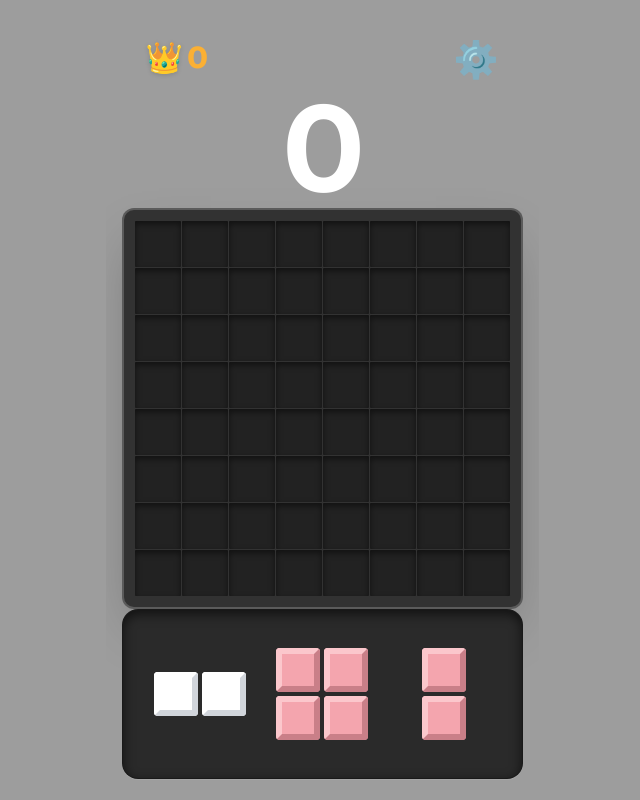
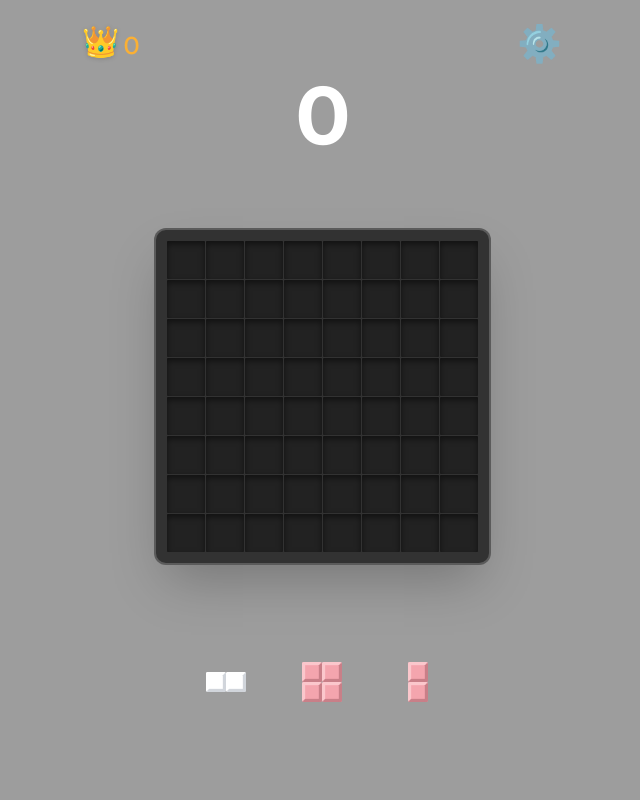
Before and after one commit to yunushi/block-mania, a Next.js app: page / in a window 1280 px wide. Both pictures are taken after a click on the button "PLAY". Shown: the whole page, without its empty margins (318-958 px from the left). Built offline with nearby package versions, Linux system fonts and the light colour scheme.

Commit message:
arayüz değişti

```diff
--- a/src/app/globals.css
+++ b/src/app/globals.css
@@ -4,20 +4,14 @@
   --background: #9d9d9d;
   --foreground: #ffffff;
   --grid-bg: #323232;
-  --cell-bg: #222222; /* Darker cells as in image */
+  --cell-bg: #222222;
   --accent: #f4a5ae;
-  --cell-size: 46px;
+  --cell-size: 38px; /* Web size */
 }
 
-@media (max-width: 420px) {
+@media (max-width: 600px) {
   :root {
-    --cell-size: 38px;
-  }
-}
-
-@media (max-width: 360px) {
-  :root {
-    --cell-size: 32px;
+    --cell-size: 32px; /* Mobile size */
   }
 }
 
--- a/src/app/page.tsx
+++ b/src/app/page.tsx
@@ -40,16 +40,32 @@ export default function Home() {
   }
 
   return (
-    <main className="flex flex-col items-center h-[100dvh] p-4 select-none overflow-hidden relative bg-[#9d9d9d]">
+    <main className="flex flex-col items-center w-full gap-18 h-[100dvh] select-none overflow-hidden relative bg-[#9d9d9d]">
+
+      {/* Combo Indicator - Moved to TOP center */}
+      {showCombo && comboCount > 1 && (
+        <div className="absolute top-18 left-1/2 -translate-x-1/2 whitespace-nowrap mt-20 z-[1000] animate-bounce-in">
+          <div className="combo-text text-5xl font-black italic tracking-tighter">
+            <span className="text-yellow-400 drop-shadow-[0_0_10px_rgba(250,204,21,0.8)]">COMBO </span>
+            <span className="text-white drop-shadow-[0_0_15px_rgba(255,255,255,0.8)]">x{comboCount}</span>
+          </div>
+
+          {comboShoutout && (
+            <div className={`combo-shoutout shoutout-${comboShoutout.type} text-6xl absolute top-14 left-1/2 -translate-x-1/2`}>
+              {comboShoutout.text}
+            </div>
+          )}
+        </div>
+      )}
 
 
       {/* HEADER Layout from Image */}
-      <div className="w-full max-w-lg flex flex-col gap-4 px-6 pt-4 z-20">
+      <div className="w-full ps-4 pe-4 max-w-lg flex flex-col gap-4 pt-4 z-20">
         <div className="flex justify-between items-start">
           {/* Top Left: Crown + High Score */}
           <div className="flex items-center gap-1 mt-2">
-            <span className="text-3xl filter drop-shadow-sm">👑</span>
-            <span className="text-3xl font-extrabold text-[#fbb034] tracking-tight">
+            <span className="text-3xl filter drop-shadow-sm mb-2">👑</span>
+            <span className="text-2xl font-medium text-[#fbb034] tracking-tight">
               {highScore}
             </span>
           </div>
@@ -65,7 +81,7 @@ export default function Home() {
 
         {/* Large Score in Center */}
         <div className="flex justify-center -mt-2">
-          <span className="text-[120px] font-bold text-white leading-none tracking-tight">
+          <span className="text-[80px] font-bold text-white leading-none tracking-tight">
             {score}
           </span>
         </div>
@@ -86,21 +102,6 @@ export default function Home() {
           showPerfect={showPerfect}
         />
 
-        {/* Combo Indicator */}
-        {showCombo && comboCount > 1 && (
-          <div className="absolute -top-12 left-1/2 -translate-x-1/2 whitespace-nowrap z-50">
-            <div className="combo-text text-5xl font-black italic tracking-tighter">
-              <span className="text-yellow-400 drop-shadow-[0_0_10px_rgba(250,204,21,0.8)]">COMBO </span>
-              <span className="text-white drop-shadow-[0_0_15px_rgba(255,255,255,0.8)]">x{comboCount}</span>
-            </div>
-
-            {comboShoutout && (
-              <div className={`combo-shoutout shoutout-${comboShoutout.type} text-6xl absolute top-10 left-1/2 -translate-x-1/2`}>
-                {comboShoutout.text}
-              </div>
-            )}
-          </div>
-        )}
 
         {/* Perfect Clear Indicator */}
         {showPerfect && (
@@ -135,7 +136,7 @@ export default function Home() {
       </div>
 
       {/* Controller / Inventory - Positioned relative instead of fixed to avoid overlap */}
-      <div className="w-full max-w-lg mt-auto mb-8 z-30">
+      <div className="max-w-lg m-0 z-30" style={{ marginBottom: "6rem" }}>
         <BlockInventory
           blocks={inventory}
           onPlace={placeBlock}
--- a/src/components/BlockInventory.tsx
+++ b/src/components/BlockInventory.tsx
@@ -13,11 +13,11 @@ const BlockInventory: React.FC<BlockInventoryProps> = ({ blocks, onPlace }) => {
   return (
     <div className="w-full z-50 flex justify-center items-center">
       {/* Unified 3D Darkened Panel */}
-      <div className="w-full max-w-lg bg-[#2a2a2a] rounded-2xl p-6 shadow-[inset_0_4px_12px_rgba(0,0,0,0.6),0_1px_1px_rgba(255,255,255,0.1)] border border-black/40 flex justify-between items-center gap-4">
+      <div className="w-full flex justify-between items-center gap-4">
         {[0, 1, 2].map((index) => (
           <div
             key={index}
-            className="flex-1 flex justify-center items-center min-h-[120px] relative"
+            className="w-[80px] flex justify-center items-center min-h-[90px] relative"
           >
             {blocks[index] ? (
               <div className="relative flex justify-center items-center w-full h-full transform hover:scale-105 active:scale-95 transition-all duration-300">
@@ -27,7 +27,7 @@ const BlockInventory: React.FC<BlockInventoryProps> = ({ blocks, onPlace }) => {
                 />
               </div>
             ) : (
-              <div className="w-2 h-2 rounded-full bg-black/20" />
+              <div className="w-full h-full" />
             )}
           </div>
         ))}
--- a/src/components/DraggableBlock.tsx
+++ b/src/components/DraggableBlock.tsx
@@ -20,25 +20,24 @@ export default function DraggableBlock({ block, onPlace }: DraggableBlockProps)
   const blockAnchorsRef = useRef({ r: 0, c: 0 }); // Cache the anchor of the block's first solid cell
 
   // Sync cell size to CSS breakpoints for accurate pointer math
-  const [cellSize, setCellSize] = useState(44);
+  const [cellSize, setCellSize] = useState(38);
   useEffect(() => {
     const updateSize = () => {
       const w = window.innerWidth;
-      if (w <= 360) setCellSize(32);
-      else if (w <= 420) setCellSize(38);
-      else setCellSize(44);
+      if (w <= 600) setCellSize(32);
+      else setCellSize(38);
     };
     updateSize();
     window.addEventListener('resize', updateSize);
     return () => window.removeEventListener('resize', updateSize);
   }, []);
 
-  const GRID_GAP = 4;
+  const GRID_GAP = 0;
   const columns = block.shape[0].length;
   const rows = block.shape.length;
   const blockWidthFull = columns * cellSize + (columns > 1 ? (columns - 1) * GRID_GAP : 0);
   const blockHeightFull = rows * cellSize + (rows > 1 ? (rows - 1) * GRID_GAP : 0);
-  const invScale = Math.min(1, 120 / Math.max(blockWidthFull, blockHeightFull));
+  const invScale = 20 / cellSize;
 
 
 
@@ -100,7 +99,7 @@ export default function DraggableBlock({ block, onPlace }: DraggableBlockProps)
 
       // FLUID DRAG: Always follow finger smoothly
       if (blockRef.current) {
-        blockRef.current.style.transform = `translate3d(${rawX}px, ${rawY}px, 0) scale(1.15)`;
+        blockRef.current.style.transform = `translate3d(${rawX}px, ${rawY}px, 0) scale(1.0)`;
         dragOffsetRef.current = { x: rawX, y: rawY };
       }
       latestPointerRef.current = { x: moveEvent.clientX, y: moveEvent.clientY };
@@ -148,10 +147,10 @@ export default function DraggableBlock({ block, onPlace }: DraggableBlockProps)
       ref={blockRef}
       className="relative p-0 rounded-lg select-none"
       style={{
-        width: blockWidthFull,
-        height: blockHeightFull,
+        width: isDragging ? blockWidthFull : blockWidthFull * invScale,
+        height: isDragging ? blockHeightFull : blockHeightFull * invScale,
         touchAction: 'none',
-        transform: isDragging ? undefined : `translate3d(0px, 0px, 0) scale(${invScale})`,
+        transform: isDragging ? undefined : `translate3d(0px, 0px, 0)`,
         transition: isDragging ? 'none' : 'transform 0.2s cubic-bezier(0.4, 0, 0.2, 1)',
         zIndex: isDragging ? 9999 : 10,
         pointerEvents: 'auto',
@@ -165,8 +164,10 @@ export default function DraggableBlock({ block, onPlace }: DraggableBlockProps)
         className={`grid ${isDragging ? 'opacity-90' : 'opacity-100'} relative z-10`}
         style={{
           gridTemplateColumns: `repeat(${block.shape[0].length}, 1fr)`,
-          gap: `${GRID_GAP}px`,
+          gap: '0px',
           pointerEvents: 'none',
+          transform: isDragging ? undefined : `scale(${invScale})`,
+          transformOrigin: 'top left'
         }}
       >
         {block.shape.map((row, r) => (row.map((val, c) => (
```
